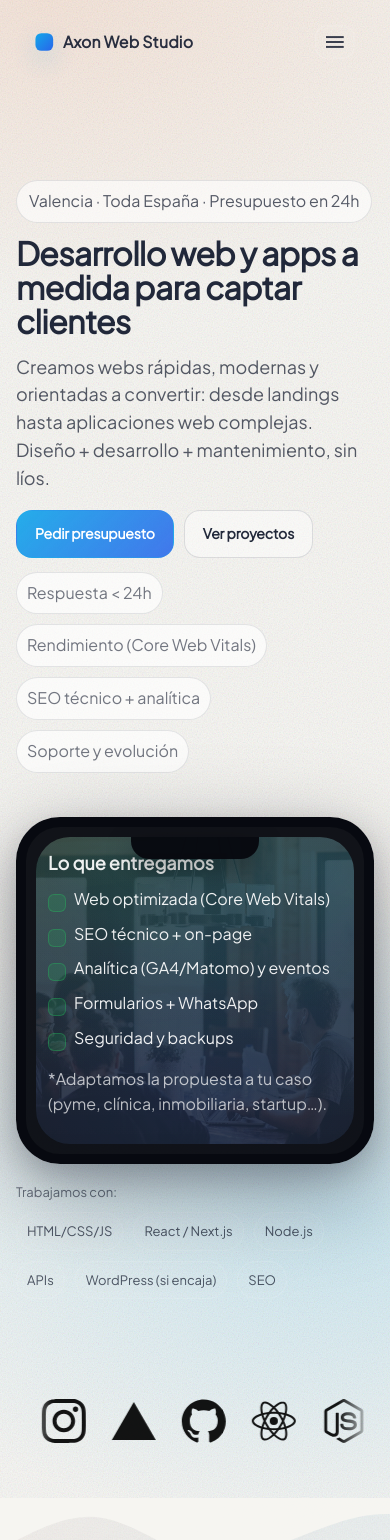
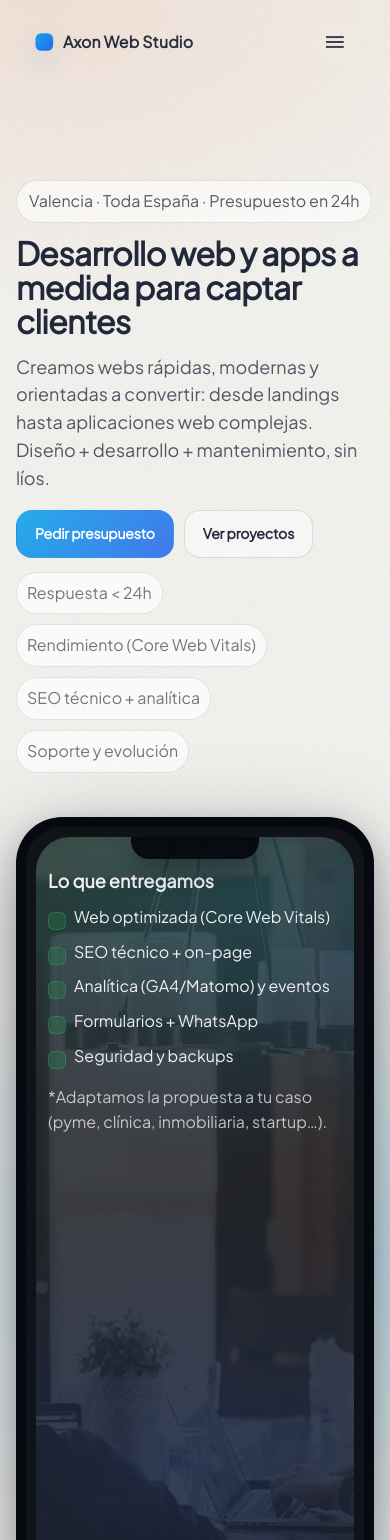
Before and after one commit to MarcosLuna23/primeraprueba, a React (Vite) app: page / in a window 390 px wide. Shown: the top 1540 px of the page. Built offline with nearby package versions, Linux system fonts and the light colour scheme.

Commit message:
Hero phone mock: fixed device aspect + scrollable content

```diff
--- a/src/App.jsx
+++ b/src/App.jsx
@@ -204,6 +204,8 @@ function Hero() {
               alt="Equipo trabajando en un proyecto digital"
               loading="lazy"
             />
+
+            <div className="phoneContent">
               <h2 className="card__title">Lo que entregamos</h2>
               <ul className="checklist">
                 <li>Web optimizada (Core Web Vitals)</li>
@@ -213,6 +215,7 @@ function Hero() {
                 <li>Seguridad y backups</li>
               </ul>
               <p className="muted">*Adaptamos la propuesta a tu caso (pyme, clínica, inmobiliaria, startup…).</p>
+            </div>
           </div>
         </motion.div>
       </div>
--- a/src/styles.css
+++ b/src/styles.css
@@ -354,11 +354,16 @@ h1 {
 }
 
 .hero__card .card {
-  /* Phone mock */
+  /* Phone mock (fixed device shape, not sized to content) */
   position: relative;
   overflow: hidden;
 
-  border-radius: 44px;
+  width: min(380px, 100%);
+  aspect-ratio: 9 / 19.5;
+  margin-left: auto;
+  margin-right: auto;
+
+  border-radius: 46px;
   border: 10px solid rgba(8, 10, 16, 0.96);
   background: rgba(8, 10, 16, 0.96);
 
@@ -415,10 +420,18 @@ h1 {
 }
 
 /* content above wallpaper/glow */
-.hero__card .card > *:not(img) {
+.phoneContent {
   position: relative;
   z-index: 2;
+
+  height: 100%;
+  padding-top: 18px; /* keep content away from notch */
+  overflow: auto;
+
+  /* subtle, app-like */
+  scrollbar-width: none;
 }
+.phoneContent::-webkit-scrollbar { width: 0; height: 0; }
 
 .hero__card .card,
 .hero__card .card * {
```
Lines whose indentation alone changed are shown as unchanged.
